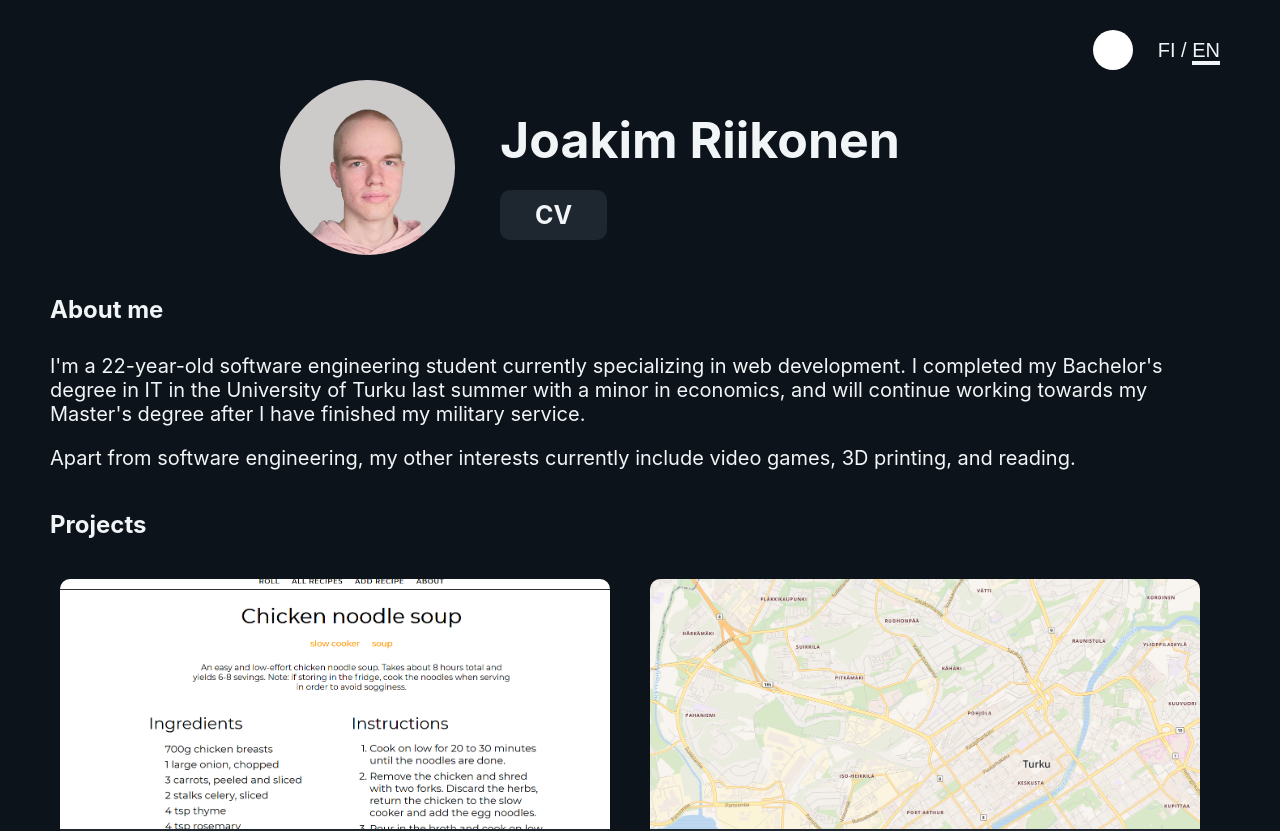
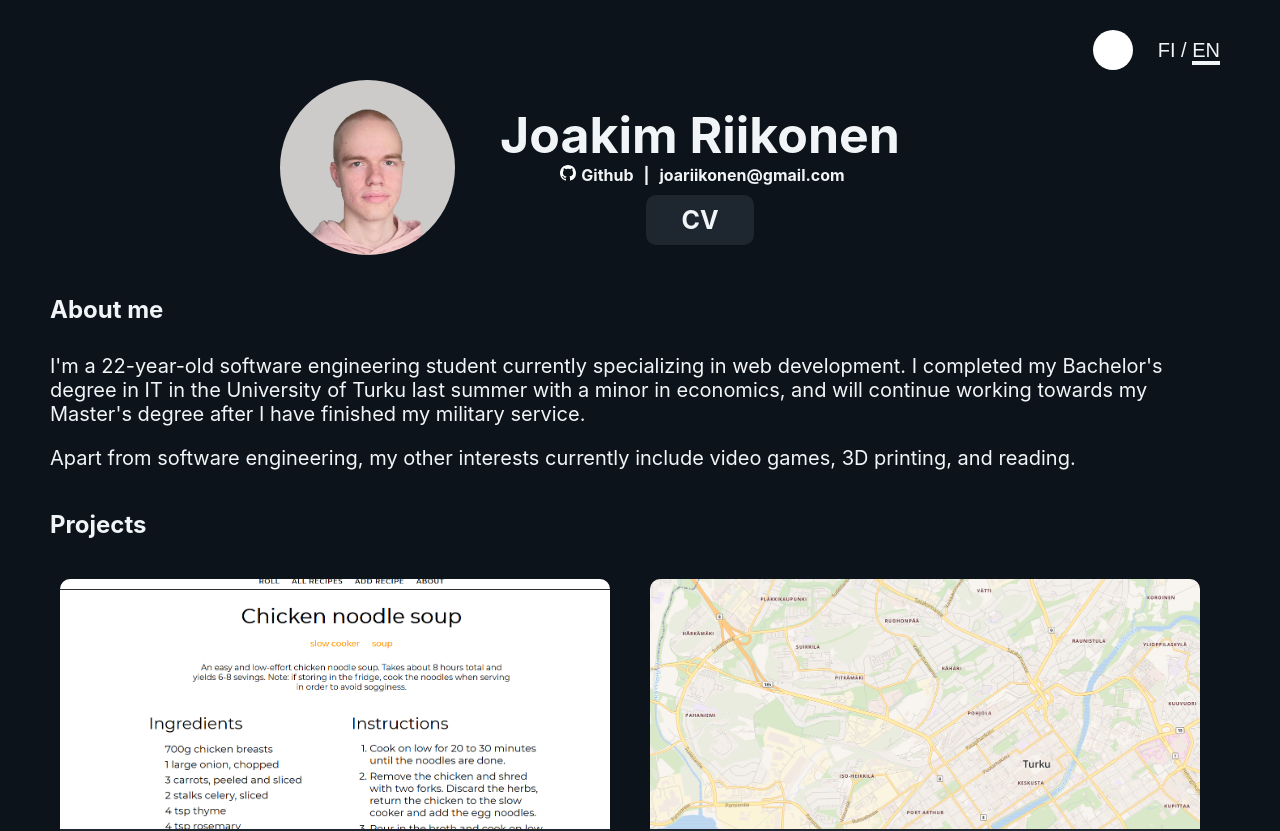
Before and after one commit to JoakimRiikonen/portfolio-site, a React (Create React App) app: page / in a window 1280 px wide. Shown: the top 831 px of the page. Built offline with nearby package versions, Linux system fonts and the light colour scheme.

Commit message:
added github link and email address

```diff
--- a/src/components/Page.js
+++ b/src/components/Page.js
@@ -109,7 +109,7 @@
             <ThemeButton onClick={swapTheme}/>
             <LanguageButton onClick={swapLanguage} currentLanguage={activeText.language}/>
           </Navbar>
-          <PersonCard currentLanguage={activeText.language}/>
+          <PersonCard currentLanguage={activeText.language} theme={currentTheme}/>
           <Title>{activeText.titles.aboutme}</Title>
           {activeText.aboutme.map((paragraph, i) => (
             <Paragraph key={i}>{paragraph}</Paragraph>
--- a/src/components/PersonCard.js
+++ b/src/components/PersonCard.js
@@ -17,9 +17,7 @@
 `
 
 const TextContainer = styled.div`
-  @media (max-width: 768px) {
-    text-align: center;
-  }
+  text-align: center;
 `
 
 const FaceImage = styled.img`
@@ -37,7 +35,27 @@
 const Name = styled.h2`
   font-size: 50px;
   padding: 0px 45px;
-  margin: 30px 0;
+  margin: 25px 0 0 0;
+`
+
+const ContactInfoContainer = styled.div`
+  padding: 0 60px;
+  padding-bottom: 20px;
+  font-weight: bold;
+`
+
+const Email = styled.span`
+  padding: 0 10px;
+`
+
+const Icon = styled.span`
+  padding: 10px 5px;
+`
+
+const Link = styled.a`
+  text-decoration: none;
+  padding: 0px 10px;
+  color: ${props => props.theme.textcolor}
 `
 
 const Resume = styled.a`
@@ -65,6 +83,20 @@
       <FaceImage src={face} alt="my face" title="I need a better picture of myself"/>
       <TextContainer>
         <Name>Joakim Riikonen</Name>
+        <ContactInfoContainer>
+        <Link href="https://github.com/JoakimRiikonen" target="_blank">
+          <Icon>
+            <svg xmlns="http://www.w3.org/2000/svg" fill={props.theme === "dark" ? "white" : "black"} viewBox="0 0 16 16" width="16" height="16">
+              <path fillRule="evenodd" d="M8 0C3.58 0 0 3.58 0 8c0 3.54 2.29 6.53 5.47 7.59.4.07.55-.17.55-.38 0-.19-.01-.82-.01-1.49-2.01.37-2.53-.49-2.69-.94-.09-.23-.48-.94-.82-1.13-.28-.15-.68-.52-.01-.53.63-.01 1.08.58 1.23.82.72 1.21 1.87.87 2.33.66.07-.52.28-.87.51-1.07-1.78-.2-3.64-.89-3.64-3.95 0-.87.31-1.59.82-2.15-.08-.2-.36-1.02.08-2.12 0 0 .67-.21 2.2.82.64-.18 1.32-.27 2-.27.68 0 1.36.09 2 .27 1.53-1.04 2.2-.82 2.2-.82.44 1.1.16 1.92.08 2.12.51.56.82 1.27.82 2.15 0 3.07-1.87 3.75-3.65 3.95.29.25.54.73.54 1.48 0 1.07-.01 1.93-.01 2.2 0 .21.15.46.55.38A8.013 8.013 0 0016 8c0-4.42-3.58-8-8-8z">
+              </path>
+            </svg>
+          </Icon>
+          Github
+        </Link>
+        |
+        <Email>joariikonen@gmail.com</Email>
+
+        </ContactInfoContainer>
         <Resume href={props.currentLanguage === "fi" ? cv_fi : cv_en} target="_blank">CV</Resume>
       </TextContainer>
     </Container>
```
